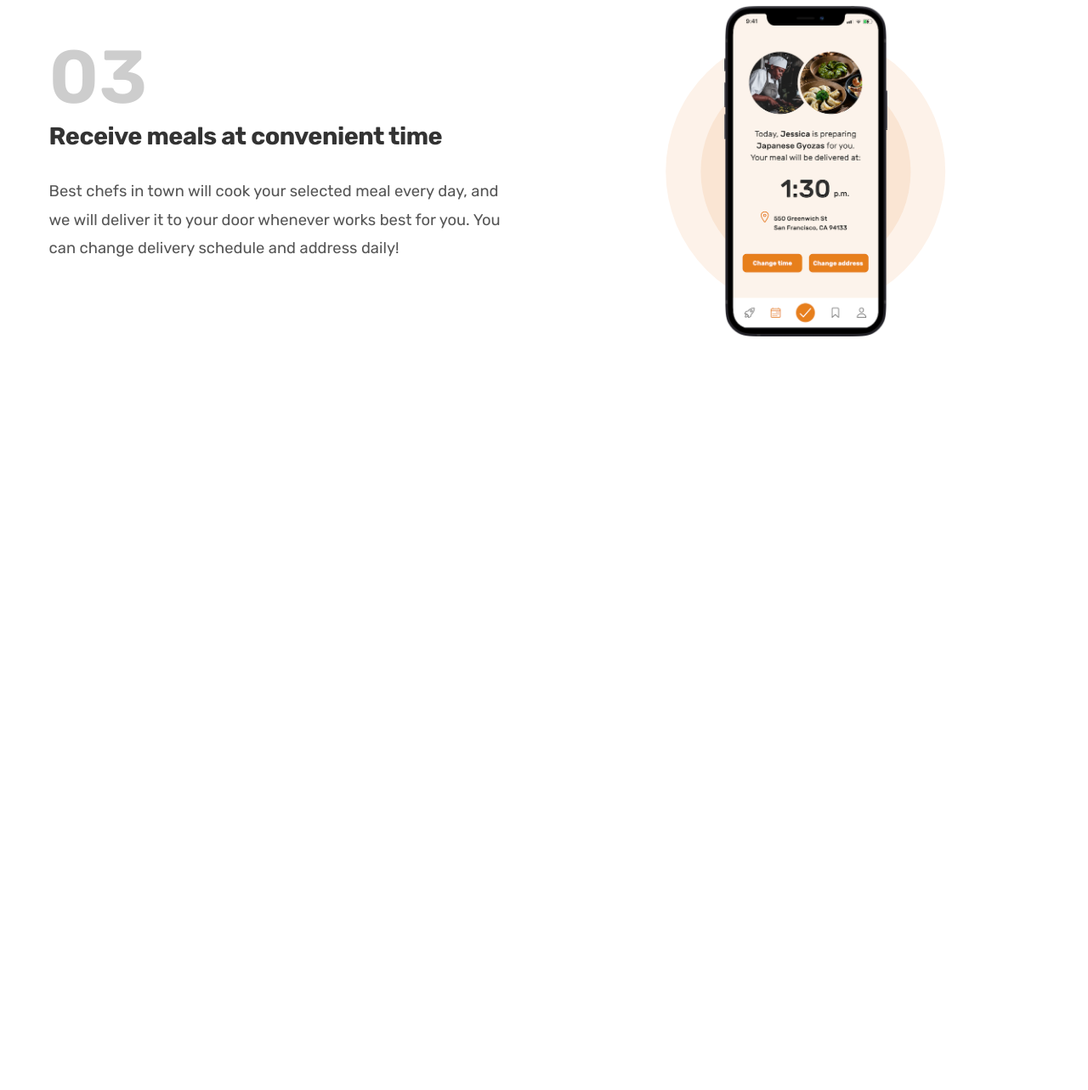
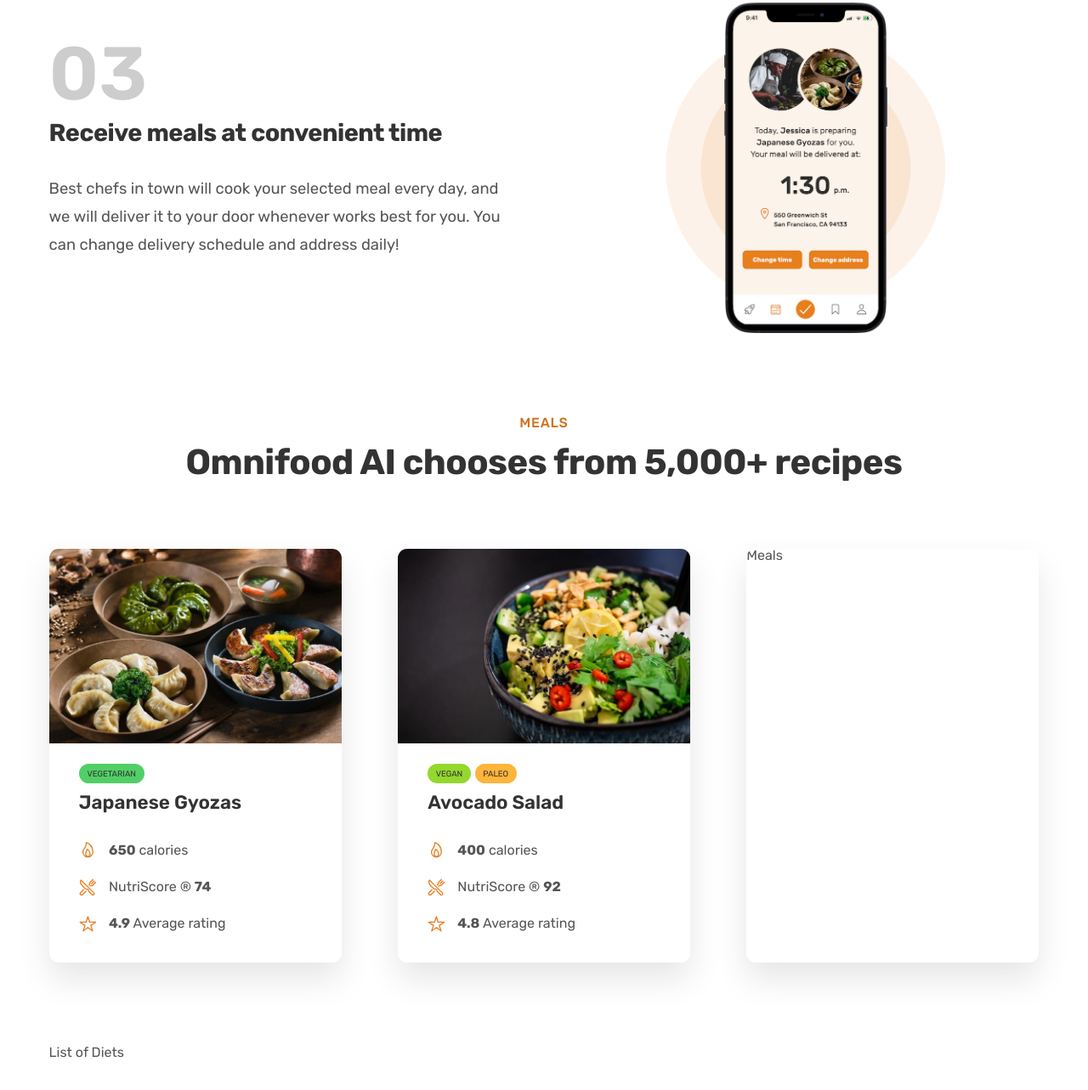
Before and after one commit to sagun03/Omnia-Food, a plain HTML site: page index.html in a window 1280 px wide. Shown: the part 2160-3443 px from the top of the page at 85% size. Before the commit the page ends 2654 px from the top, so only its background shows below. Drawn offline with nearby package versions, Linux system fonts and the light colour scheme; files whose address does not match are found by name.

Commit message:
added meals section with 2 meal in it

```diff
--- a/css/style.css
+++ b/css/style.css
@@ -60,7 +60,7 @@ body {
   font-size: 3.2rem;
 }
 .heading-secondary {
-font-size: 2.8rem;
+  font-size: 2.6rem;
   line-height: 1.2;
   margin-bottom: 4.8rem;
 }
@@ -71,7 +71,7 @@ font-size: 1rem;
   font-weight: 500;
   color: #cf711f;
   text-transform: uppercase;
-margin-bottom: .8rem;
+  margin-bottom: 0.8rem;
   letter-spacing: 0.75px;
 }
 
@@ -147,7 +147,6 @@ margin-bottom: 2rem;
 .grid--4-cols {
   grid-template-columns: repeat(4, 1fr);
 }
-
 
 /************************/
 
@@ -271,25 +270,22 @@ margin-bottom: 2rem;
 
 /********************/
 
-
-
 /* FEATURED IN */
 
 .section-feature {
   padding: 3.2rem 0;
   box-shadow: 3px 3px 30px rgb(0 0 0 / 0.2);
-  margin: 50px 50px 25px
+  margin: 50px 50px 25px;
 }
 
 .heading-featured-in {
   font-size: 1rem;
   text-transform: uppercase;
-  letter-spacing: .75px;
+  letter-spacing: 0.75px;
   font-weight: 500;
   text-align: center;
   margin-bottom: 1.8rem;
-  color:#cf711f;
-
+  color: #cf711f;
 }
 
 .logos {
@@ -303,7 +299,6 @@ margin-bottom: 2rem;
   opacity: 0.7;
 }
 
-
 /* How it works */
 
 .section-how {
@@ -313,7 +308,7 @@ margin-bottom: 2rem;
   font-size: 5.5rem;
   font-weight: 600;
   color: #bbbb;
-  margin-bottom: .5rem;
+  margin-bottom: 0.5rem;
 }
 
 .step-img-box {
@@ -323,13 +318,12 @@ margin-bottom: 2rem;
   justify-content: center;
 }
 
-
 .step-img-box::before,
 .step-img-box::after {
   content: "";
   display: block;
 
-  position:absolute;
+  position: absolute;
   top: 50%;
   left: 50%;
   transform: translate(-50%, -50%);
@@ -341,7 +335,6 @@ margin-bottom: 2rem;
   padding-bottom: 60%;
   background-color: #fdf2e9;
   z-index: -2;
-
 }
 
 .step-img-box::after {
@@ -362,4 +355,77 @@ text-align: center;
   line-height: 1.8;
   margin-bottom: 2.97rem;
 }
-/****************?
+
+/************************/
+/** Meals ***/
+.section-meals {
+  padding: 0 0 3.5rem 0;
+}
+
+.meal-title {
+  font-size: 1.4rem;
+  color: #333;
+  font-weight: 600;
+  margin-bottom: 2.1rem;
+}
+.meal-img {
+  width: 100%;
+}
+.meal-attributes {
+  list-style: none;
+  display: flex;
+  flex-direction: column;
+  gap: 1.4rem;
+}
+
+.meal-attribute {
+  font-size: 1rem;
+  align-items: center;
+  display: flex;
+  gap: 0.9rem;
+}
+
+.meal-icon {
+  width: 1.3rem;
+  height: 1.3rem;
+  color: #e67e22;
+}
+
+strong {
+  font-size: 500;
+}
+.tag {
+  display: inline-block;
+  padding: 0.4rem 0.6rem;
+  font-size: 0.6rem;
+  text-transform: uppercase;
+  color: #333;
+  border-radius: 100px;
+}
+
+.meal-tags {
+  margin-bottom: 0.8rem;
+  display: flex;
+  gap: 0.3rem;
+}
+
+.meal {
+  box-shadow: 0 1.2rem 2.4rem rgb(0 0 0 / 10%);
+  border-radius: 11px;
+  overflow: hidden;
+}
+
+.meal-content {
+  padding: 1.3rem 2.2rem 2.2rem 2.2rem;
+}
+
+.tag--vegetarian {
+  background-color: #51cf66;
+}
+.tag--vegan {
+  background-color: #94d82d;
+}
+
+.tag--paleo {
+  background-color: #ffb43b;
+}
--- a/index.html
+++ b/index.html
@@ -168,6 +168,83 @@
           </div>
         </div>
       </section>
+
+      <section class="section-meals">
+        <div class="container howitwork-container">
+          <span class="sub-heading">Meals</span>
+          <h2 class="heading-secondary">
+            Omnifood AI chooses from 5,000+ recipes
+          </h2>
+        </div>
+        <div class="container grid grid grid--3-cols">
+          <div class="meal">
+            <img src="public/img/meals/meal-1.jpg" class="meal-img" />
+            <div class="meal-content">
+              <div class="meal-tags">
+                <span class="tag tag--vegetarian">Vegetarian</span>
+              </div>
+
+              <p class="meal-title">Japanese Gyozas</p>
+              <ul class="meal-attributes">
+                <li class="meal-attribute">
+                  <ion-icon class="meal-icon" name="flame-outline"></ion-icon
+                  ><span><strong>650</strong> calories</span>
+                </li>
+                <li class="meal-attribute">
+                  <ion-icon
+                    class="meal-icon"
+                    name="restaurant-outline"
+                  ></ion-icon
+                  ><span>NutriScore &reg; <strong>74</strong></span>
+                </li>
+                <li class="meal-attribute">
+                  <ion-icon class="meal-icon" name="star-outline"></ion-icon
+                  ><span> <strong>4.9</strong> Average rating</span>
+                </li>
+              </ul>
+            </div>
+          </div>
+          <div class="meal">
+            <img src="public/img/meals/meal-2.jpg" class="meal-img" />
+            <div class="meal-content">
+              <div class="meal-tags">
+                <span class="tag tag--vegan">Vegan</span>
+                <span class="tag tag--paleo">Paleo</span>
+              </div>
+
+              <p class="meal-title">Avocado Salad</p>
+              <ul class="meal-attributes">
+                <li class="meal-attribute">
+                  <ion-icon class="meal-icon" name="flame-outline"></ion-icon
+                  ><span><strong>400</strong> calories</span>
+                </li>
+                <li class="meal-attribute">
+                  <ion-icon
+                    class="meal-icon"
+                    name="restaurant-outline"
+                  ></ion-icon
+                  ><span>NutriScore &reg; <strong>92</strong></span>
+                </li>
+                <li class="meal-attribute">
+                  <ion-icon class="meal-icon" name="star-outline"></ion-icon
+                  ><span> <strong>4.8</strong> Average rating</span>
+                </li>
+              </ul>
+            </div>
+          </div>
+
+          <div class="meal">Meals</div>
+          <div class="list">List of Diets</div>
+        </div>
+      </section>
     </main>
+    <script
+      type="module"
+      src="https://unpkg.com/ionicons@5.5.2/dist/ionicons/ionicons.esm.js"
+    ></script>
+    <script
+      nomodule
+      src="https://unpkg.com/ionicons@5.5.2/dist/ionicons/ionicons.js"
+    ></script>
   </body>
 </html>
```
Lines whose indentation alone changed are shown as unchanged.
